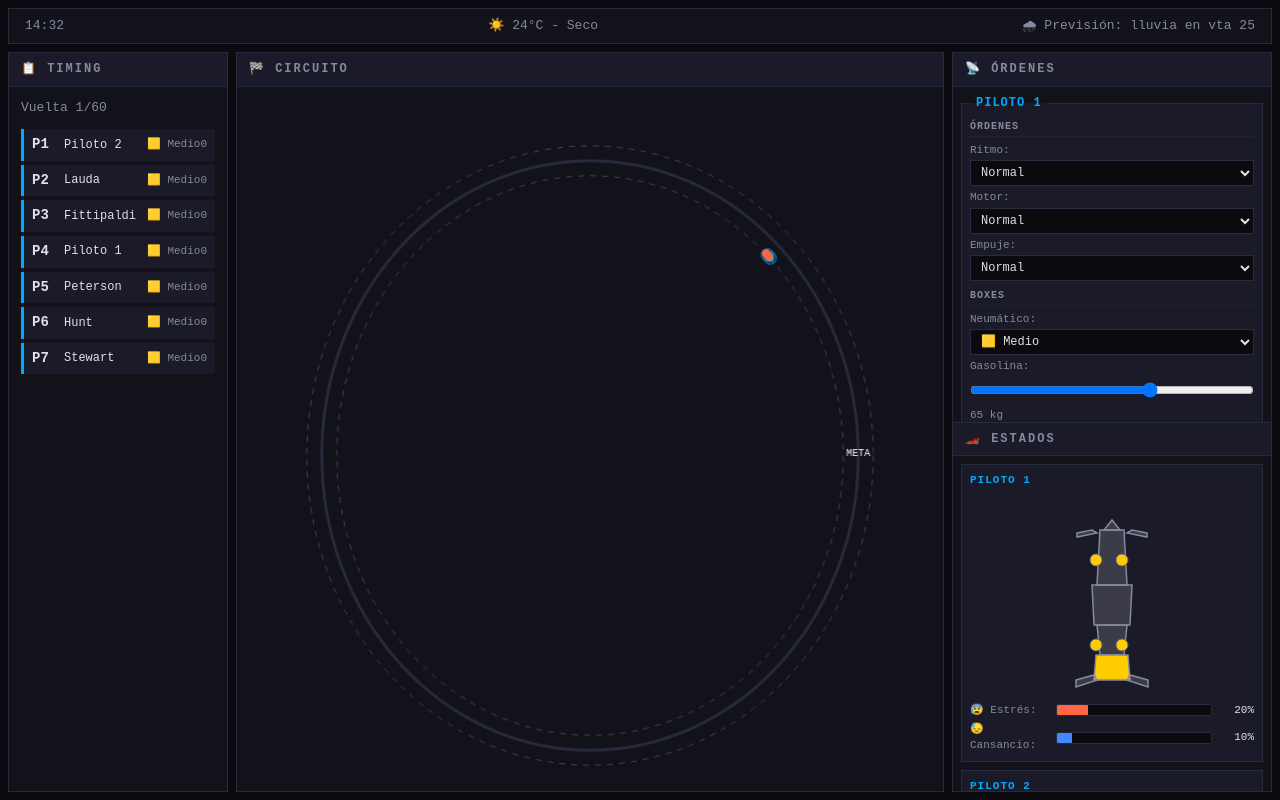
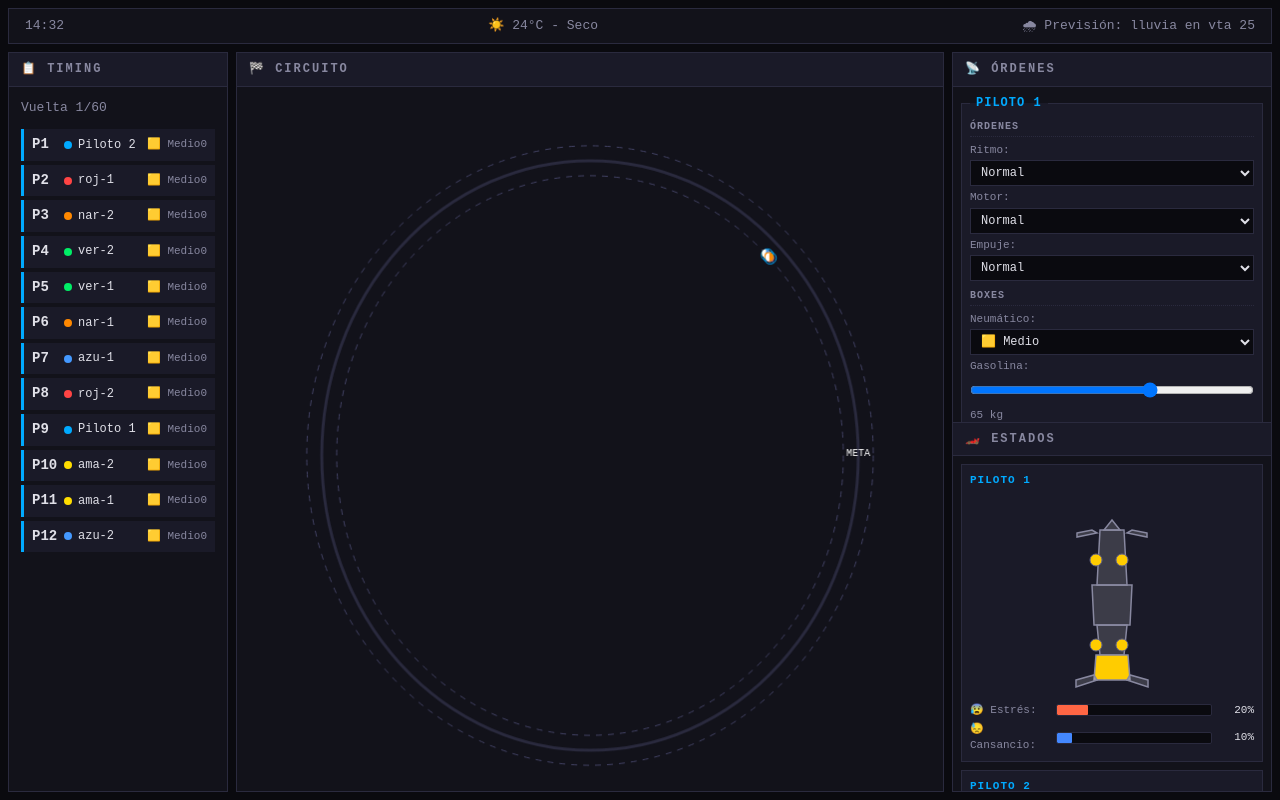
Before and after one commit to pitwall-manager-games/pitwall-manager-f1-1976, a website with bundled scripts: page src/index.html in a window 1280 px wide. Both pictures are taken after a click on the button "🏁 INICIAR CARRERA". Built offline with nearby package versions, Linux system fonts and the light colour scheme.

Commit message:
feat: team colors, pilot 2 half-half circle, GDD/docs cleanup, README

```diff
--- a/package.json
+++ b/package.json
@@ -2,7 +2,6 @@
   "name": "pitwall-manager-f1-1976",
   "version": "0.2.0",
   "description": "Juego de estrategia y gestión en tiempo real sin comunicación por radio. Las órdenes se transmiten mediante carteles en la línea de meta.",
-  "main": "index.js",
   "scripts": {
     "dev": "servor src --reload",
     "lint": "oxlint src/",
--- a/src/css/style.css
+++ b/src/css/style.css
@@ -236,6 +236,17 @@ html, body {
 .timing-row .driver-name {
   flex: 1;
   color: var(--text-primary);
+  display: flex;
+  align-items: center;
+  gap: 6px;
+}
+
+.team-dot {
+  display: inline-block;
+  width: 8px;
+  height: 8px;
+  border-radius: 50%;
+  flex-shrink: 0;
 }
 
 .timing-row .tyre {
--- a/src/js/app.js
+++ b/src/js/app.js
@@ -3,7 +3,22 @@ import { calcTyreWear, calcFuelConsumption, calcPitStopTime, TYRE_CONFIG, FUEL_C
 
 const TOTAL_LAPS = 60;
 
-const AI_NAMES = ['Lauda', 'Hunt', 'Stewart', 'Fittipaldi', 'Peterson']
+const TEAMS = [
+  { short: 'roj', color: 'rojo', personalityIndex: 0 },
+  { short: 'ama', color: 'amarillo', personalityIndex: 1 },
+  { short: 'ver', color: 'verde', personalityIndex: 2 },
+  { short: 'azu', color: 'azul', personalityIndex: 3 },
+  { short: 'nar', color: 'naranja', personalityIndex: 4 },
+]
+
+const TEAM_COLORS = {
+  rojo: '#ff4444',
+  amarillo: '#ffdd00',
+  verde: '#00ee66',
+  azul: '#4499ff',
+  naranja: '#ff8800',
+}
+
 const AI_PERSONALITIES = [
   { paceBias: 'attack', engineBias: 'high', pitThreshold: 25, aggro: 1.15 },
   { paceBias: 'normal', engineBias: 'high', pitThreshold: 20, aggro: 1.05 },
@@ -13,9 +28,13 @@ const AI_PERSONALITIES = [
 ]
 
 function createAIDrivers() {
-  return AI_NAMES.map((name, i) => ({
-    id: 10 + i,
-    name,
+  const drivers = []
+  TEAMS.forEach((team, ti) => {
+    for (let n = 1; n <= 2; n++) {
+      drivers.push({
+        id: 10 + ti * 2 + (n - 1),
+        name: `${team.short}-${n}`,
+        team: team.color,
         pace: 'normal',
         engine: 'normal',
         pushMode: 'normal',
@@ -30,9 +49,12 @@ function createAIDrivers() {
         lapsCompleted: 0,
         progress: 0,
         isPlayer: false,
-    personality: AI_PERSONALITIES[i],
+        personality: AI_PERSONALITIES[team.personalityIndex],
         decisionTimer: 0,
-  }))
+      })
+    }
+  })
+  return drivers
 }
 
 const state = {
@@ -203,10 +225,11 @@ function endRace() {
   tbody.innerHTML = ''
 
   sorted.forEach((d, i) => {
+    const color = d.isPlayer ? '#00aaff' : (TEAM_COLORS[d.team] || '#ff6644')
     const tr = document.createElement('tr')
     tr.innerHTML = `
       <td>P${i + 1}</td>
-      <td>${d.name}</td>
+      <td><span class="team-dot" style="background:${color}"></span> ${d.name}</td>
       <td>${d.lapsCompleted}</td>
       <td>${TYRE_CONFIG[d.selectedTyre]?.label || '-'}</td>
       <td>-</td>
@@ -343,11 +366,12 @@ function renderTiming() {
     const tyreLabel = TYRE_CONFIG[d.selectedTyre]?.label || '-'
     const pos = i + 1
 
+    const color = d.isPlayer ? '#00aaff' : (TEAM_COLORS[d.team] || '#ff6644')
     const row = document.createElement('div')
     row.className = 'timing-row'
     row.innerHTML = `
       <span class="pos">P${pos}</span>
-      <span class="driver-name">${d.name}</span>
+      <span class="driver-name"><span class="team-dot" style="background:${color}"></span> ${d.name}</span>
       <span class="tyre">${tyreSymbol} ${tyreLabel}${Math.round(d.lapsOnTyre)}</span>
     `
     container.appendChild(row)
--- a/src/js/track.js
+++ b/src/js/track.js
@@ -65,22 +65,53 @@ export class Track {
     const rx = w * 0.36;
     const ry = h * 0.38;
 
+    const TEAM_COLORS = {
+      rojo: '#ff4444',
+      amarillo: '#ffdd00',
+      verde: '#00ee66',
+      azul: '#4499ff',
+      naranja: '#ff8800',
+    }
+
+    function getTeamColor(car) {
+      return car.isPlayer ? '#00aaff' : (TEAM_COLORS[car.team] || '#ff6644')
+    }
+
+    function isSecondDriver(car) {
+      return car.name.endsWith('-2') || car.name === 'Piloto 2'
+    }
+
     this.cars.forEach((car) => {
       const angle = (car.progress / 100) * Math.PI * 2 - Math.PI / 2;
       const x = cx + rx * Math.cos(angle);
       const y = cy + ry * Math.sin(angle);
+      const color = getTeamColor(car)
 
-      ctx.fillStyle = car.isPlayer ? '#00aaff' : '#ff6644';
-      ctx.beginPath();
-      ctx.arc(x, y, 4, 0, Math.PI * 2);
-      ctx.fill();
+      if (isSecondDriver(car)) {
+        ctx.fillStyle = color
+        ctx.beginPath()
+        ctx.arc(x, y, 4, -Math.PI / 2, Math.PI / 2)
+        ctx.closePath()
+        ctx.fill()
+
+        ctx.fillStyle = '#ffffff'
+        ctx.beginPath()
+        ctx.arc(x, y, 4, Math.PI / 2, -Math.PI / 2)
+        ctx.closePath()
+        ctx.fill()
+      } else {
+        ctx.fillStyle = color
+        ctx.beginPath()
+        ctx.arc(x, y, 4, 0, Math.PI * 2)
+        ctx.fill()
+      }
 
       if (car.isPlayer) {
-        ctx.strokeStyle = '#00aaff';
-        ctx.lineWidth = 1;
-        ctx.beginPath();
-        ctx.arc(x, y, 6, 0, Math.PI * 2);
-        ctx.stroke();
+        ctx.strokeStyle = color
+        ctx.lineWidth = 1
+        ctx.beginPath()
+        ctx.arc(x, y, 6, 0, Math.PI * 2)
+        ctx.stroke()
       }
     });
   }
```
Also changed, not shown: docs/GDD.md (+2 -2 lines), README.md (added). Lines whose indentation alone changed are shown as unchanged.
